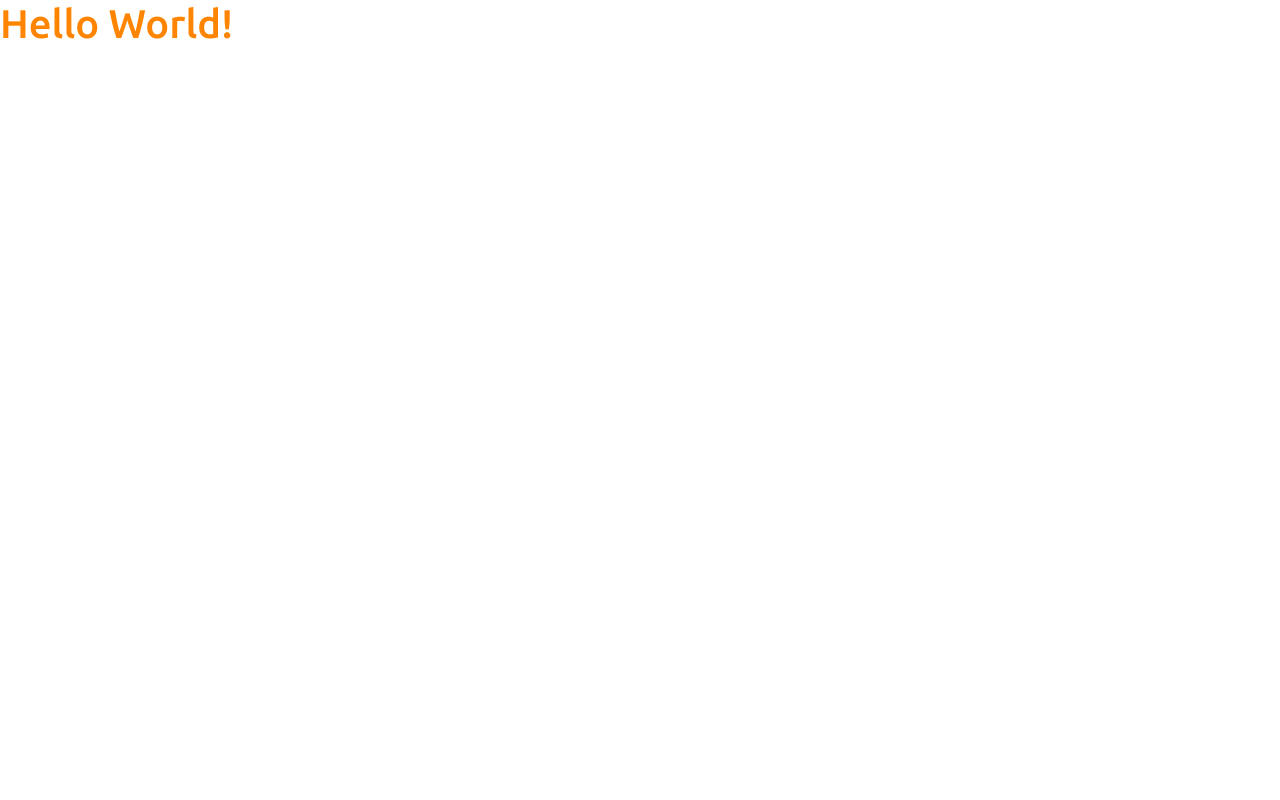
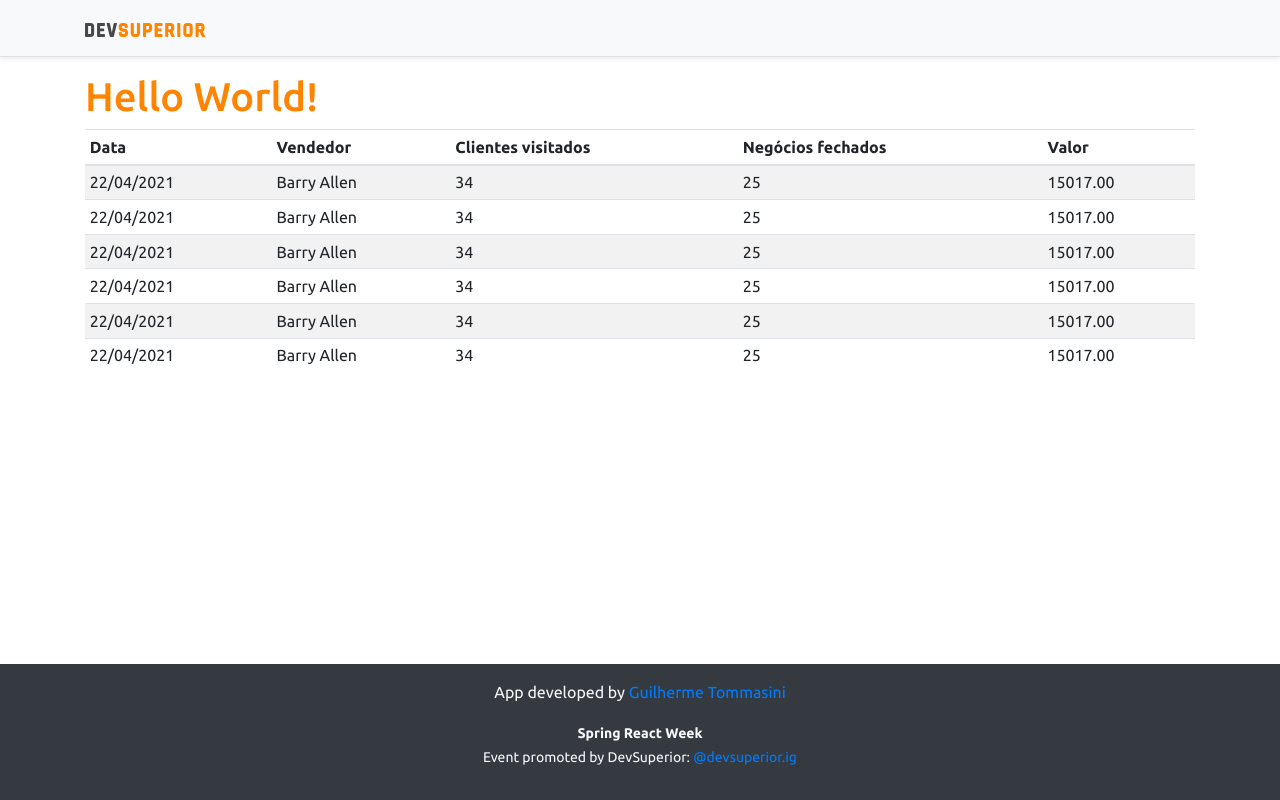
Before and after one commit to gmtommasini/projeto-sds3, a React (Create React App) app in the folder frontend/: page / in a window 1280 px wide. Built offline with nearby package versions, Linux system fonts and the light colour scheme.

Commit message:
Basic static components

```diff
--- a/frontend/src/App.tsx
+++ b/frontend/src/App.tsx
@@ -1,8 +1,18 @@
+import DataTable from "components/DataTable";
+import Footer from "components/Footer";
+import NavBar from "components/NavBar";
+
 function App() {
   return (
-    <div>
-      <h1 className="text-primary">Hello World!</h1>
-    </div>
+    <>
+      <NavBar></NavBar>
+      <div className="container">
+        <h1 className="text-primary">Hello World!</h1>
+        <DataTable/>
+      </div>
+
+      <Footer/>
+    </>
   );
 }
 
--- /dev/null
+++ b/frontend/src/components/DataTable/index.tsx
@@ -0,0 +1,63 @@
+const DataTable = () => {
+    return (
+        <div className="table-responsive">
+            <table className="table table-striped table-sm">
+                <thead>
+                    <tr>
+                        <th>Data</th>
+                        <th>Vendedor</th>
+                        <th>Clientes visitados</th>
+                        <th>Negócios fechados</th>
+                        <th>Valor</th>
+                    </tr>
+                </thead>
+                <tbody>
+                    <tr>
+                        <td>22/04/2021</td>
+                        <td>Barry Allen</td>
+                        <td>34</td>
+                        <td>25</td>
+                        <td>15017.00</td>
+                    </tr>
+                    <tr>
+                        <td>22/04/2021</td>
+                        <td>Barry Allen</td>
+                        <td>34</td>
+                        <td>25</td>
+                        <td>15017.00</td>
+                    </tr>
+                    <tr>
+                        <td>22/04/2021</td>
+                        <td>Barry Allen</td>
+                        <td>34</td>
+                        <td>25</td>
+                        <td>15017.00</td>
+                    </tr>
+                    <tr>
+                        <td>22/04/2021</td>
+                        <td>Barry Allen</td>
+                        <td>34</td>
+                        <td>25</td>
+                        <td>15017.00</td>
+                    </tr>
+                    <tr>
+                        <td>22/04/2021</td>
+                        <td>Barry Allen</td>
+                        <td>34</td>
+                        <td>25</td>
+                        <td>15017.00</td>
+                    </tr>
+                    <tr>
+                        <td>22/04/2021</td>
+                        <td>Barry Allen</td>
+                        <td>34</td>
+                        <td>25</td>
+                        <td>15017.00</td>
+                    </tr>
+                </tbody>
+            </table>
+        </div>
+    );
+}
+
+export default DataTable;
--- /dev/null
+++ b/frontend/src/components/Footer/index.tsx
@@ -0,0 +1,13 @@
+const Footer = () => {
+    return (
+            <footer className="footer mt-auto py-3 bg-dark">
+                <div className="container">
+                    <p className="text-light">App developed by <a href="https://github.com/gmtommasini" target="_blank" rel="noreferrer">Guilherme Tommasini</a></p>
+                    <p className="text-light"><small><strong>Spring React Week</strong><br />
+      Event promoted by DevSuperior: <a href="https://instagram.com/devsuperior.ig" target="_blank" rel="noreferrer">@devsuperior.ig</a></small></p>
+                </div>
+            </footer>
+    );
+}
+
+export default Footer;
--- /dev/null
+++ b/frontend/src/components/NavBar/index.tsx
@@ -0,0 +1,16 @@
+import ImgDsDark from 'assets/img/ds_dark.svg'
+
+//function NavBar() { //let's use lambda
+const NavBar = () => {
+    return (
+        <div className="d-flex flex-column flex-md-row align-items-center p-3 px-md-4 mb-3 bg-light border-bottom shadow-sm">
+            <div className="container">
+                <nav className="my-2 my-md-0 mr-md-3">
+                    <img src={ImgDsDark} alt="DevSuperior" width="120" />
+                </nav>
+            </div>
+        </div>
+    );
+}
+
+export default NavBar;
--- a/frontend/src/index.tsx
+++ b/frontend/src/index.tsx
@@ -7,7 +7,7 @@
 
 ReactDOM.render(
   <React.StrictMode>
-    <App />
+    <App />     {/* from App.tsx */}
   </React.StrictMode>,
-  document.getElementById('root')
+  document.getElementById('root') //captured from index.html
 );
```
Also changed, not shown: frontend/src/assets/img/ds_dark.svg (added).
